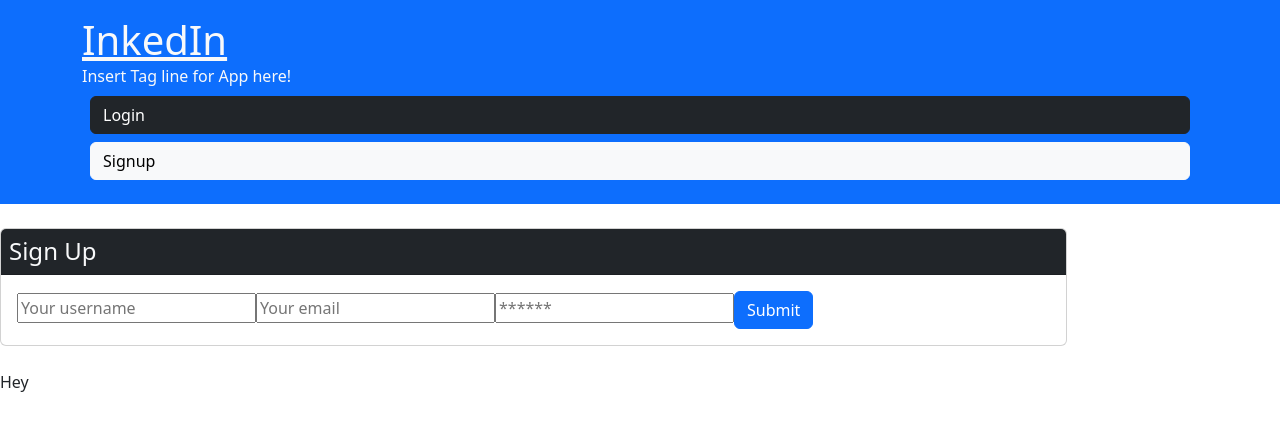
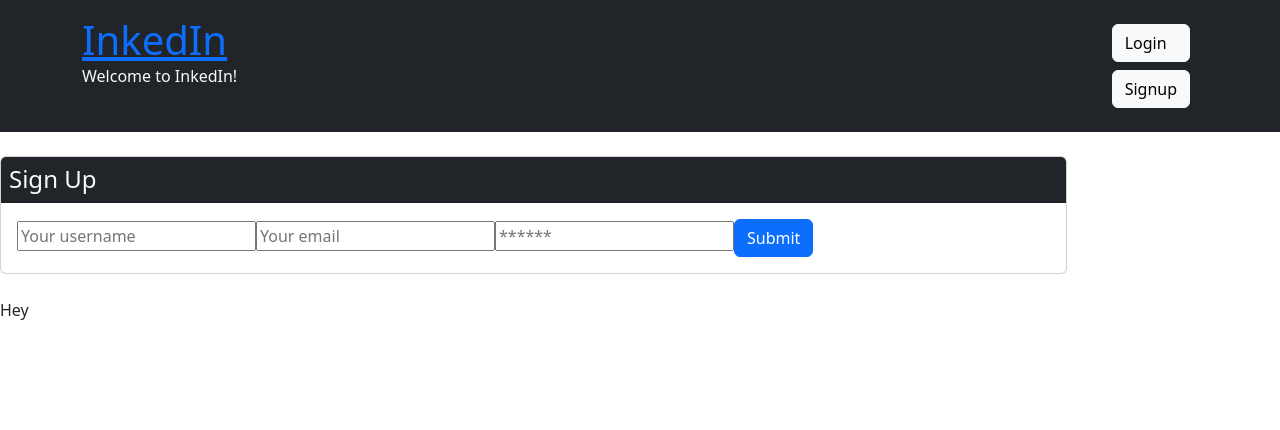
Before and after one commit to bnadel4/inkedin, a React (Create React App) app in the folder client/: page /signup in a window 1280 px wide. Shown: the top 430 px of the page. Built offline with nearby package versions, Linux system fonts and the light colour scheme.

Commit message:
header fixed

```diff
--- a/client/src/pages/components/header.js
+++ b/client/src/pages/components/header.js
@@ -10,13 +10,13 @@ const Header = () => {
   };
 
   return (
-    <header className="bg-primary text-light mb-4 py-3 flex-row align-center">
-      <div className="container flex-row justify-space-between-lg justify-center align-center">
+    <header className="bg-dark text-light mb-4 py-3 flex-row align-center">
+      <div className="container d-flex justify-content-between">
         <div>
-          <Link className="text-light" to="/">
+          <Link className="primary-link align-left" to="/">
             <h1 className="m-0">InkedIn</h1>
           </Link>
-          <p className="m-0">Insert Tag line for App here!</p>
+          <p className="m-0">Welcome to InkedIn!</p>
         </div>
         <div>
           {Auth.loggedIn() ? (
@@ -30,7 +30,7 @@ const Header = () => {
             </>
           ) : (
             <>
-              <Link className="btn d-flex flex-reverse btn-small float-right btn-dark m-2" to="/login">
+              <Link className="btn d-flex flex-reverse btn-small float-right btn-light m-2" to="/login">
                 Login
               </Link>
               <Link className="btn d-flex flex-reverse btn-small float-right btn-light m-2" to="/signup">
```
